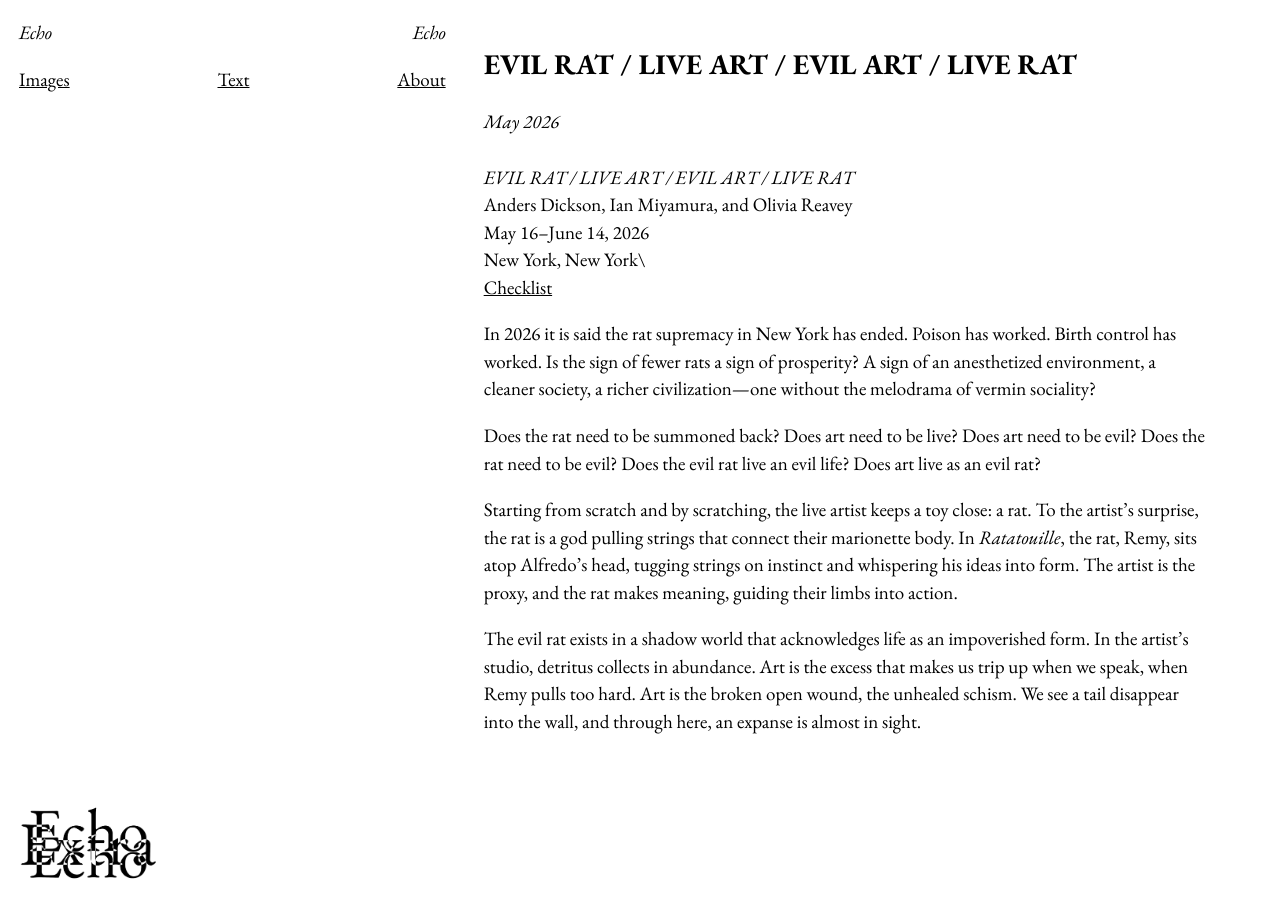
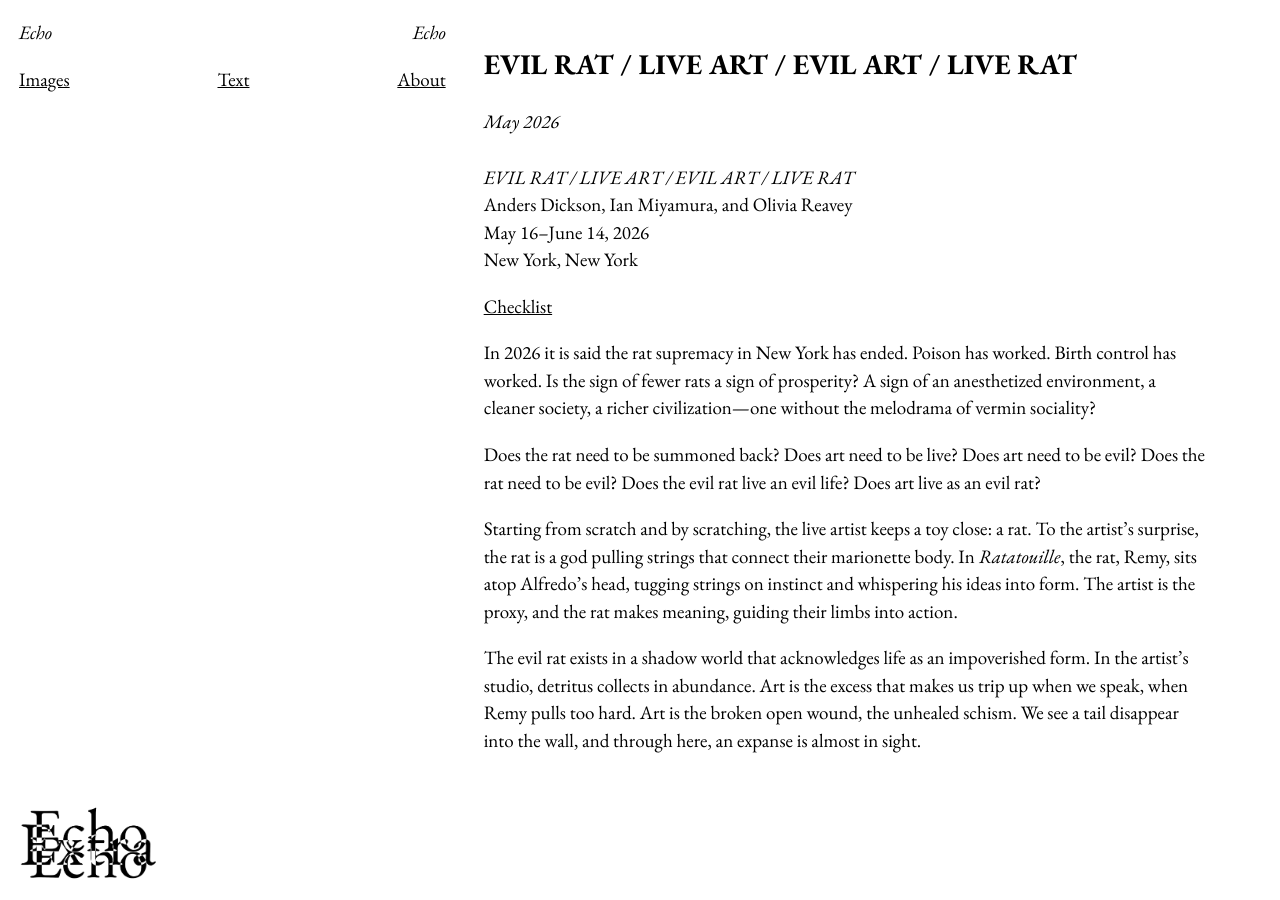
Before and after one commit to caleblstone/Extra-Echo-Extra, a Jekyll site: the page built from _texts/-1.md, in a window 1280 px wide. Built offline with Jekyll 4.4.1, drawn with Linux system fonts in a browser that asks for light colours; a script that is not in the unit is left out.

```diff
--- a/_texts/-1.md
+++ b/_texts/-1.md
@@ -5,7 +5,8 @@ date: 2026-05-15T09:38:00.000-04:00
 *EVIL RAT / LIVE ART / EVIL ART / LIVE RAT*
 Anders Dickson, Ian Miyamura, and Olivia Reavey
 May 16–June 14, 2026
-New York, New York\
+New York, New York
+
 [Checklist](https://docs.google.com/document/d/1MuY-EeUgPBq8XXFSbGWHEYHzUs4KFjvgspdt9D7F2lM/edit?usp=sharing)
 
 In 2026 it is said the rat supremacy in New York has ended. Poison has worked. Birth control has worked. Is the sign of fewer rats a sign of prosperity? A sign of an anesthetized environment, a cleaner society, a richer civilization—one without the melodrama of vermin sociality?
```
